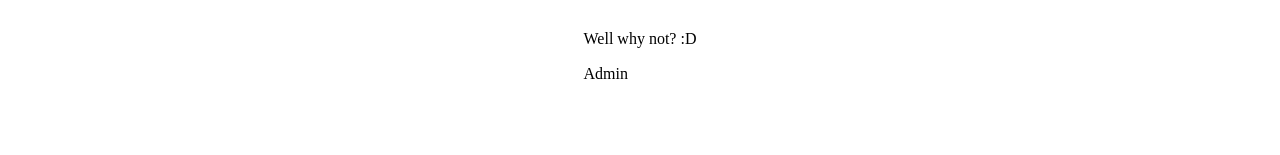
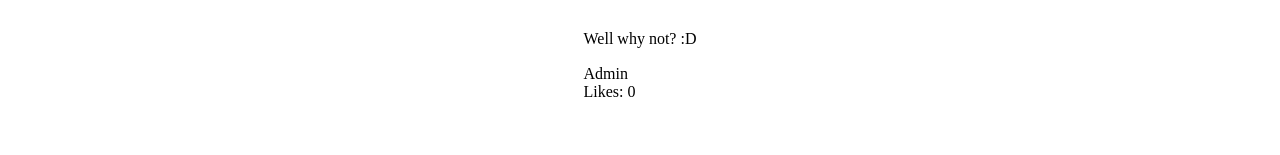
Before and after one commit to OdetaDz/React-atsiskaitymas, a React (Create React App) app in the folder React_atsiskaitymas/: page /questions/1 in a window 1280 px wide. Shown: the part 287-442 px from the top of the page. Built offline with nearby package versions, Linux system fonts and the light colour scheme; data requests are answered from the project's data file.

Commit message:
Like/dislike funkcionalumas atsakymams

```diff
--- a/React_atsiskaitymas/src/components/UI/awnserBox/AwnserBox.jsx
+++ b/React_atsiskaitymas/src/components/UI/awnserBox/AwnserBox.jsx
@@ -1,7 +1,7 @@
 import { useContext, useState, useEffect } from "react";
 import UsersContext from "../../../context/UserContext";
 import AwnsersContext from "../../../context/AwnsersContext";
-import { Link, useNavigate, useParams } from "react-router-dom";
+import { useNavigate } from "react-router-dom";
 import { Formik } from "formik";
 import * as Yup from "yup";
 import styled from "styled-components";
@@ -11,10 +11,11 @@ import styled from "styled-components";
 const AwnserBox = ({ data }) => {
 
     const { loggedInUser } = useContext(UsersContext);
-    const { setAwnsers, AwnsersActionTypes } = useContext(AwnsersContext);
+    const { awnsers, setAwnsers, AwnsersActionTypes } = useContext(AwnsersContext);
+    const [ awnser, setAwnser] = useState('');
     const navigate = useNavigate();
-    const { id } = useParams();
     const [ editClick, setEditClick ] = useState(false);
+    const [likesCount, setLikesCount] = useState('');
     const [ formValues, setFormValues ] = useState({
         awnser: ''
     });
@@ -26,6 +27,7 @@ const AwnserBox = ({ data }) => {
                 if(!data.awnser){
                     navigate('/');
                 }
+                setAwnser(data);
                 setFormValues({
                     ...data
                 });
@@ -39,14 +41,65 @@ const AwnserBox = ({ data }) => {
             .trim()
     });
 
+    const Like = () => {
+            const newLikesCount = ++data.likes;
+
+            fetch(`http://localhost:8081/awnsers/${data.id}`, {
+                method: "PATCH",
+                headers: {
+                    "Content-Type": "application/json",
+                },
+                body: JSON.stringify({ likes: newLikesCount }),
+            })
+                .then(res => res.json)
+                .then(updatedAwnser => {
+                    setAwnser((prevData) => ({
+                        ...prevData,
+                        likes: updatedAwnser.likes,
+                    }));
+                })
+        };
+
+      const Dislike = () => {
+        const newLikesCount = --data.likes;
+
+        fetch(`http://localhost:8081/awnsers/${data.id}`, {
+          method: "PATCH",
+          headers: {
+            "Content-Type": "application/json",
+          },
+          body: JSON.stringify({ likes: newLikesCount }),
+        })
+        .then(res => res.json)
+                .then(updatedAwnser => {
+                    setAwnser((prevData) => ({
+                        ...prevData,
+                        likes: updatedAwnser.likes,
+                    }));
+                })
+      };
+
     return (
         <div>
             <p>{data.awnser}</p>
+            <div>
                 <div>
                     {
                         data.edited ? <span>Edited: {data.modified}</span> : <span style={{width: "75px"}}></span>
                     }
                 <span>{data.creatorUserName}</span>
+                </div>
+                <div>
+                    <div>
+                    {
+                        loggedInUser &&
+                        <>
+                            <button onClick={Like}><i className="bi bi-hand-thumbs-up"></i></button>
+                            <button onClick={Dislike}><i className="bi bi-hand-thumbs-down"></i></button>
+                        </>
+                    }
+                    <span>Likes: {data.likes}</span>
+                    </div>
                     {
                         loggedInUser.id === data.creatorId &&
                         <div>
@@ -55,7 +108,6 @@ const AwnserBox = ({ data }) => {
                                 setEditClick(true)
                                 }
                             >Edit</button>
-
                             <button
                                 onClick={() => {
                                 setAwnsers({ type: AwnsersActionTypes.delete,
@@ -65,6 +117,7 @@ const AwnserBox = ({ data }) => {
                             >Delete</button>
                         </div>
                     }
+                </div>
                 {
                     editClick &&
                     <div>
```
Lines whose indentation alone changed are shown as unchanged.
